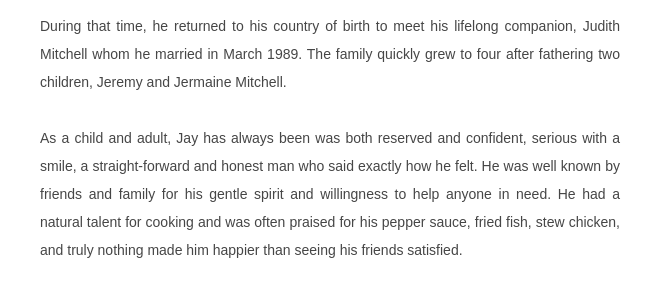
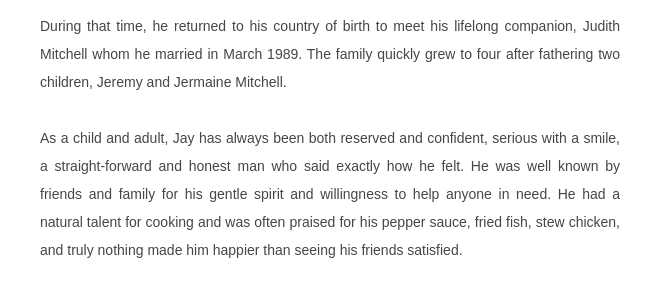
Before and after one commit to MitchellFamily/mitchellfamily.github.io, a plain HTML site: page index.html in a window 1280 px wide. Shown: the part 1100-1389 px from the top of the page, 310-969 px from the left. Drawn offline with nearby package versions, Linux system fonts and the light colour scheme; a web font is replaced by a local one.

Commit message:
Update index.html

```diff
--- a/index.html
+++ b/index.html
@@ -236,7 +236,7 @@ married in March 1989. The family quickly grew to four after fathering two child
 
 			<br>
 						<p>
-As a child and adult, Jay has always been was both reserved and confident,
+As a child and adult, Jay has always been both reserved and confident,
 serious with a smile, a straight-forward and honest man who said exactly how he felt. He was well known by friends and family for his gentle spirit and willingness to help anyone in need. He had a natural talent for
 cooking and was often praised for his pepper sauce, fried fish, stew chicken, and truly nothing made him happier than seeing his friends satisfied.
 							</p>
```
